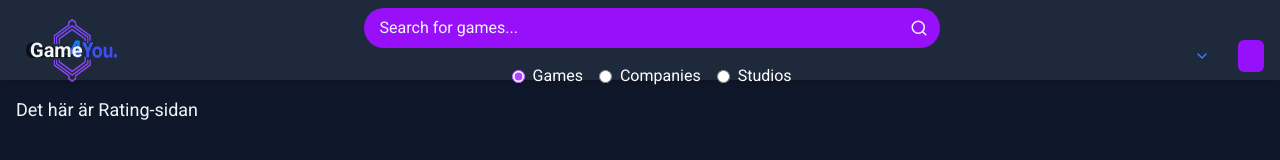
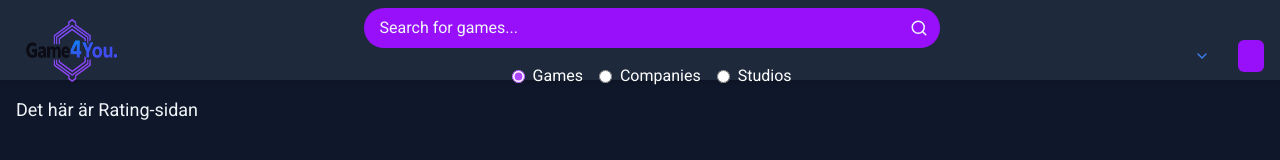
Before and after one commit to EmilHakanzon/Game4You, a Next.js app in the folder api-project-f24/: page /ratings in a window 1280 px wide. Shown: the top 160 px of the page. Built offline with nearby package versions, Linux system fonts and the light colour scheme.

Commit message:
Refactor Footer component to correct import path and improve text formatting

```diff
--- a/api-project-f24/src/components/footer/footer.tsx
+++ b/api-project-f24/src/components/footer/footer.tsx
@@ -1,5 +1,5 @@
 import { motion } from "framer-motion";
-import useLoadingStore from "../../../store/LoadingDelay";
+import useLoadingStore from "../../store/LoadingDelay";
 
 export default function Footer() {
   return (
@@ -13,7 +13,8 @@ export default function Footer() {
             className="w-15 h-15 bg-purple-600 rounded-full"
           />
           <p className="text-[#F1F5F9] text-sm mt-4">
-            © {new Date().getFullYear()} Game4You. <br></br>All rights reserved.
+            © {new Date().getFullYear()} Game4You. <br></br>All rights
+            reserved.
           </p>
         </div>
 
--- a/api-project-f24/src/ui/logoNav.tsx
+++ b/api-project-f24/src/ui/logoNav.tsx
@@ -2,7 +2,6 @@ export const LogoNav = () => {
   return (
     <div className="h-20">
       <img src="/logo.png" alt="Game4You" className="w-35 h-35 -mt-8.5 " />
-      <p className="text-xl -mt-21.5 pl-3.5 font-bold">Game</p>
     </div>
   );
 };
```
